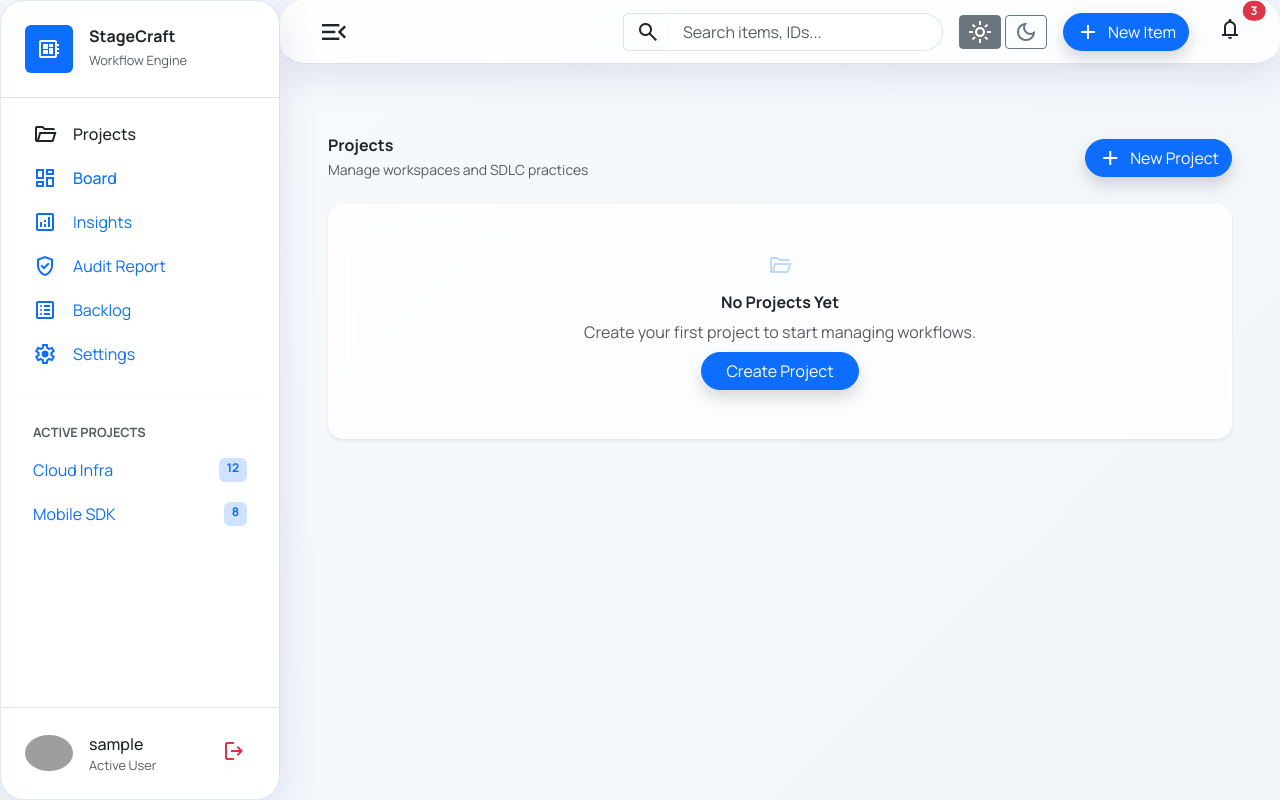
After one commit to sanjay-6727/StageCraft2.0, a Flask app: page /ui/projects in a window 1280 px wide. The commit adds this page. Run offline with Flask 3, Linux system fonts and the light colour scheme; the visitor is signed in with stand-in values (Sample User, id 1); some libraries are stand-ins or nearby versions; grey boxes are pictures that could not be loaded.

Commit message:
Added a new login and compliance features

```diff
--- a/app.py
+++ b/app.py
@@ -6,6 +6,7 @@ from routes import register_routes
 def create_app():
     app = Flask(__name__)
 
+    app.secret_key = 'super_secret_stagecraft_key'
     app.config['SQLALCHEMY_DATABASE_URI'] = 'sqlite:///stagecraft.db'
     app.config['SQLALCHEMY_TRACK_MODIFICATIONS'] = False
 
--- a/routes.py
+++ b/routes.py
@@ -1,5 +1,6 @@
-from flask import request, jsonify, render_template
-from models import db, WorkItem, Artifact, TransitionLog, Comment, CodeFile
+from flask import request, jsonify, render_template, session, redirect, url_for
+from functools import wraps
+from models import db, WorkItem, Artifact, TransitionLog, Comment, CodeFile, User, Project
 from validators import (
     validate_transition,
     can_add_artifact,
@@ -264,7 +265,40 @@ def register_routes(app):
 
 
     # ────────────────────────────────────────────────
-    #  5. Board (kanban-style view)
+    #  4.5. DevOps / CI-CD Pipeline Simulation
+    # ────────────────────────────────────────────────
+    @app.route("/workitems/<int:id>/pipeline/trigger", methods=["POST"])
+    def trigger_pipeline(id):
+        work_item = WorkItem.query.get_or_404(id)
+        if work_item.current_stage != "Implementation":
+            return jsonify({"error": "Pipeline can only be triggered in the Implementation stage"}), 400
+
+        # Auto-supply all required Implementation artifacts to simulate a CI build
+        if not Artifact.query.filter_by(work_item_id=id, stage="Implementation", artifact_type="Unit Test Coverage Report").first():
+            db.session.add(Artifact(work_item_id=id, stage="Implementation", artifact_type="Unit Test Coverage Report", reference="https://ci.devops.internal/coverage/938", comment="Auto-generated by Jenkins CI"))
+
+        if not Artifact.query.filter_by(work_item_id=id, stage="Implementation", artifact_type="Source Code Reference").first():
+            db.session.add(Artifact(work_item_id=id, stage="Implementation", artifact_type="Source Code Reference", reference="fb881d3", comment="Auto-merged PR by GitHub Actions"))
+
+        if not Artifact.query.filter_by(work_item_id=id, stage="Implementation", artifact_type="API Specification").first():
+            db.session.add(Artifact(work_item_id=id, stage="Implementation", artifact_type="API Specification", reference="https://swagger.internal/auto", comment="Auto-generated Swagger spec"))
+
+        # Auto-Transition to Testing
+        log = TransitionLog(
+            work_item_id=id,
+            from_stage="Implementation",
+            to_stage="Testing",
+            reason=None
+        )
+        work_item.current_stage = "Testing"
+
+        db.session.add(log)
+        db.session.commit()
+
+        return jsonify({
+            "message": "CI/CD Pipeline Succeeded. Artifacts auto-generated and item moved straight to Testing.",
+            "new_stage": "Testing"
+        })
     # ────────────────────────────────────────────────
     @app.route("/board", methods=["GET"])
     def stage_board():
@@ -330,16 +364,86 @@ def register_routes(app):
             "failure_origins": failure_origins
         })
 
+    def login_required(f):
+        @wraps(f)
+        def decorated_function(*args, **kwargs):
+            if 'user_id' not in session:
+                return redirect(url_for('ui_login'))
+            return f(*args, **kwargs)
+        return decorated_function
+
+    @app.route("/ui/login", methods=["GET", "POST"])
+    def ui_login():
+        if request.method == "POST":
+            username = request.form.get("username")
+            password = request.form.get("password")
+            user = User.query.filter_by(username=username).first()
+            if user and user.check_password(password):
+                session['user_id'] = user.id
+                session['username'] = user.username
+                return redirect(url_for("ui_board"))
+            return render_template("login.html", error="Invalid credentials")
+        return render_template("login.html")
+
+    @app.route("/ui/register", methods=["GET", "POST"])
+    def ui_register():
+        if request.method == "POST":
+            username = request.form.get("username")
+            password = request.form.get("password")
+            role = request.form.get("role", "Developer")
+            if User.query.filter_by(username=username).first():
+                return render_template("register.html", error="Username already exists")
+            user = User(username=username, role=role)
+            user.set_password(password)
+            db.session.add(user)
+            db.session.commit()
+            session['user_id'] = user.id
+            session['username'] = user.username
+            return redirect(url_for("ui_board"))
+        return render_template("register.html")
+
+    @app.route("/ui/logout")
+    def ui_logout():
+        session.clear()
+        return redirect(url_for("ui_login"))
+
+    @app.route("/ui/projects", methods=["GET", "POST"])
+    @login_required
+    def ui_projects():
+        if request.method == "POST":
+            name = request.form.get("name")
+            description = request.form.get("description")
+            sdlc_practice = request.form.get("sdlc_practice", "Agile")
+            if name:
+                project = Project(name=name, description=description, sdlc_practice=sdlc_practice)
+                db.session.add(project)
+                db.session.commit()
+                return redirect(url_for("ui_projects"))
+        projects = Project.query.order_by(Project.created_at.desc()).all()
+        return render_template("projects.html", projects=projects)
+
     # Optional: UI entry points (if you keep serving templates)
     @app.route("/ui/board")
+    @login_required
     def ui_board():
         return render_template("board.html")
 
     @app.route("/ui/metrics")
+    @login_required
     def ui_metrics():
         return render_template("metrics.html")
 
     @app.route("/ui/editor/<int:id>")
+    @login_required
     def ui_editor(id):
         work_item = WorkItem.query.get_or_404(id)
         return render_template("editor.html", work_item=work_item)
+
+    @app.route("/ui/compliance")
+    @login_required
+    def ui_compliance():
+        items = WorkItem.query.order_by(WorkItem.id.asc()).all()
+        for item in items:
+            item.artifacts_list = Artifact.query.filter_by(work_item_id=item.id).order_by(Artifact.created_at).all()
+            item.history_list = TransitionLog.query.filter_by(work_item_id=item.id).order_by(TransitionLog.transitioned_at).all()
+        return render_template("compliance.html", items=items)
--- a/templates/layout.html
+++ b/templates/layout.html
@@ -1,5 +1,6 @@
 <!doctype html>
 <html lang="en" data-bs-theme="light">
+
 <head>
   <meta charset="utf-8">
   <meta name="viewport" content="width=device-width, initial-scale=1">
@@ -8,10 +9,12 @@
   <title>SDLC Development Board</title>
 
   <!-- Bootstrap 5.3 CSS -->
-  <link href="https://cdn.jsdelivr.net/npm/bootstrap@5.3.3/dist/css/bootstrap.min.css" rel="stylesheet" integrity="sha384-QWTKZyjpPEjISv5WaRU9OFeRpok6YctnYmDr5pNlyT2bRjXh0JMhjY6hW+ALEwIH" crossorigin="anonymous">
+  <link href="https://cdn.jsdelivr.net/npm/bootstrap@5.3.3/dist/css/bootstrap.min.css" rel="stylesheet"
+    integrity="sha384-QWTKZyjpPEjISv5WaRU9OFeRpok6YctnYmDr5pNlyT2bRjXh0JMhjY6hW+ALEwIH" crossorigin="anonymous">
 
   <!-- Google Fonts: Manrope -->
-  <link href="https://fonts.googleapis.com/css2?family=Manrope:wght@300;400;500;600;700;800&display=swap" rel="stylesheet">
+  <link href="https://fonts.googleapis.com/css2?family=Manrope:wght@300;400;500;600;700;800&display=swap"
+    rel="stylesheet">
 
   <!-- Material Symbols -->
   <link href="https://fonts.googleapis.com/icon?family=Material+Symbols+Outlined" rel="stylesheet">
@@ -44,8 +47,8 @@
 
     [data-bs-theme="dark"] {
       --glass-bg: rgba(30, 41, 59, 0.64);
-      --glass-border: rgba(255,255,255,0.10);
-      --glass-shadow: 0 10px 40px rgba(0,0,0,0.45);
+      --glass-border: rgba(255, 255, 255, 0.10);
+      --glass-shadow: 0 10px 40px rgba(0, 0, 0, 0.45);
     }
 
     body {
@@ -76,18 +79,23 @@
       width: 6px;
       height: 6px;
     }
+
     .custom-scrollbar::-webkit-scrollbar-track {
       background: transparent;
     }
+
     .custom-scrollbar::-webkit-scrollbar-thumb {
       background: #94a3b8;
       border-radius: 3px;
     }
+
     [data-bs-theme="dark"] .custom-scrollbar::-webkit-scrollbar-thumb {
       background: #475569;
     }
 
-    button:focus-visible, a:focus-visible, input:focus-visible {
+    button:focus-visible,
+    a:focus-visible,
+    input:focus-visible {
       outline: 2px solid #0d6efd;
       outline-offset: 2px;
     }
@@ -97,14 +105,15 @@
 <body class="d-flex flex-column min-vh-100">
 
   <!-- Sidebar -->
-  <aside class="sidebar bg-white dark:bg-slate-900 border-end border-slate-200 dark:border-slate-800 position-fixed top-0 start-0 h-100 glass overflow-hidden"
-         id="sidebar"
-         style="width: 280px; transform: translateX(0);">
+  <aside
+    class="sidebar bg-white dark:bg-slate-900 border-end border-slate-200 dark:border-slate-800 position-fixed top-0 start-0 h-100 glass overflow-hidden"
+    id="sidebar" style="width: 280px; transform: translateX(0);">
     <div class="d-flex flex-column h-100">
 
       <!-- Brand -->
       <div class="p-4 border-bottom border-slate-200 dark:border-slate-800 d-flex align-items-center gap-3">
-        <div class="bg-primary text-white rounded d-flex align-items-center justify-content-center fs-4" style="width:48px; height:48px;">
+        <div class="bg-primary text-white rounded d-flex align-items-center justify-content-center fs-4"
+          style="width:48px; height:48px;">
           <span class="material-symbols-outlined">developer_board</span>
         </div>
         <div>
@@ -116,38 +125,56 @@
       <!-- Navigation -->
       <nav class="flex-grow-1 p-3 overflow-y-auto custom-scrollbar">
         <ul class="nav flex-column gap-1">
-          <li><a href="#" class="nav-link d-flex align-items-center gap-3 px-3 py-2 active fw-medium"><span class="material-symbols-outlined">dashboard</span> Board</a></li>
-          <li><a href="#" class="nav-link d-flex align-items-center gap-3 px-3 py-2"><span class="material-symbols-outlined">analytics</span> Insights</a></li>
-          <li><a href="#" class="nav-link d-flex align-items-center gap-3 px-3 py-2"><span class="material-symbols-outlined">list_alt</span> Backlog</a></li>
-          <li><a href="#" class="nav-link d-flex align-items-center gap-3 px-3 py-2"><span class="material-symbols-outlined">people</span> Team</a></li>
-          <li><a href="#" class="nav-link d-flex align-items-center gap-3 px-3 py-2"><span class="material-symbols-outlined">settings</span> Settings</a></li>
+          <li><a href="/ui/projects"
+              class="nav-link d-flex align-items-center gap-3 px-3 py-2 fw-medium text-dark hover-bg-primary-subtle"><span
+                class="material-symbols-outlined">folder_open</span> Projects</a></li>
+          <li><a href="/ui/board" class="nav-link d-flex align-items-center gap-3 px-3 py-2 active fw-medium"><span
+                class="material-symbols-outlined">dashboard</span> Board</a></li>
+          <li><a href="/ui/metrics" class="nav-link d-flex align-items-center gap-3 px-3 py-2"><span
+                class="material-symbols-outlined">analytics</span> Insights</a></li>
+          <li><a href="/ui/compliance" class="nav-link d-flex align-items-center gap-3 px-3 py-2"><span
+                class="material-symbols-outlined">verified_user</span> Audit Report</a></li>
+          <li><a href="#" class="nav-link d-flex align-items-center gap-3 px-3 py-2"><span
+                class="material-symbols-outlined">list_alt</span> Backlog</a></li>
+          <li><a href="#" class="nav-link d-flex align-items-center gap-3 px-3 py-2"><span
+                class="material-symbols-outlined">settings</span> Settings</a></li>
         </ul>
 
         <hr class="my-4 border-slate-200 dark:border-slate-700">
 
         <small class="px-3 text-uppercase fw-bold text-muted d-block mb-2">Active Projects</small>
         <ul class="nav flex-column gap-1">
-          <li><a href="#" class="nav-link d-flex justify-content-between px-3 py-2"><span>Cloud Infra</span><span class="badge bg-primary-subtle text-primary">12</span></a></li>
-          <li><a href="#" class="nav-link d-flex justify-content-between px-3 py-2"><span>Mobile SDK</span><span class="badge bg-primary-subtle text-primary">8</span></a></li>
+          <li><a href="#" class="nav-link d-flex justify-content-between px-3 py-2"><span>Cloud Infra</span><span
+                class="badge bg-primary-subtle text-primary">12</span></a></li>
+          <li><a href="#" class="nav-link d-flex justify-content-between px-3 py-2"><span>Mobile SDK</span><span
+                class="badge bg-primary-subtle text-primary">8</span></a></li>
         </ul>
       </nav>
 
       <!-- User -->
       <div class="p-4 border-top border-slate-200 dark:border-slate-800">
         <div class="d-flex align-items-center gap-3">
-          <img src="https://ui-avatars.com/api/?name=Sanjay&background=0d6efd&color=fff" alt="User" class="rounded-circle" width="48" height="48">
+          <img src="https://ui-avatars.com/api/?name={{ session.get('username', 'Guest') }}&background=0d6efd&color=fff"
+            alt="User" class="rounded-circle" width="48" height="48">
           <div class="flex-grow-1 min-w-0">
-            <div class="fw-medium">Sanjay</div>
-            <small class="text-muted d-block text-truncate">Engineering Lead • Chennai</small>
+            <div class="fw-medium text-dark">{{ session.get('username', 'Guest') }}</div>
+            <small class="text-muted d-block text-truncate">Active User</small>
           </div>
-          <button class="btn btn-sm btn-icon"><span class="material-symbols-outlined">more_horiz</span></button>
+          {% if session.get('user_id') %}
+          <a href="/ui/logout" class="btn btn-sm btn-icon text-danger" title="Logout"><span
+              class="material-symbols-outlined">logout</span></a>
+          {% else %}
+          <a href="/ui/login" class="btn btn-sm btn-icon text-primary" title="Login"><span
+              class="material-symbols-outlined">login</span></a>
+          {% endif %}
         </div>
       </div>
     </div>
   </aside>
 
   <!-- Main wrapper -->
-  <div class="flex-grow-1" id="main-wrapper" style="margin-left: 280px; transition: margin-left 0.35s cubic-bezier(0.4, 0, 0.2, 1);">
+  <div class="flex-grow-1" id="main-wrapper"
+    style="margin-left: 280px; transition: margin-left 0.35s cubic-bezier(0.4, 0, 0.2, 1);">
 
     <!-- Header -->
     <header class="navbar navbar-expand-lg glass border-bottom sticky-top z-2">
@@ -172,14 +199,17 @@
           <!-- Search -->
           <div class="d-none d-md-block" style="width: 320px;">
             <div class="input-group">
-              <span class="input-group-text bg-transparent border-end-0"><span class="material-symbols-outlined">search</span></span>
-              <input type="search" class="form-control border-start-0 rounded-pill rounded-start-0" placeholder="Search items, IDs...">
+              <span class="input-group-text bg-transparent border-end-0"><span
+                  class="material-symbols-outlined">search</span></span>
+              <input type="search" class="form-control border-start-0 rounded-pill rounded-start-0"
+                placeholder="Search items, IDs...">
             </div>
           </div>
 
           <!-- Theme buttons -->
           <div class="d-flex gap-1">
-            <button id="btnLight" class="btn btn-sm btn-outline-secondary theme-btn active d-flex align-items-center gap-1">
+            <button id="btnLight"
+              class="btn btn-sm btn-outline-secondary theme-btn active d-flex align-items-center gap-1">
               <span class="material-symbols-outlined">light_mode</span>
             </button>
             <button id="btnDark" class="btn btn-sm btn-outline-secondary theme-btn d-flex align-items-center gap-1">
@@ -188,7 +218,8 @@
           </div>
 
           <!-- New Item -->
-          <button class="btn btn-primary rounded-pill d-flex align-items-center gap-2 shadow" data-bs-toggle="modal" data-bs-target="#createModal">
+          <button class="btn btn-primary rounded-pill d-flex align-items-center gap-2 shadow" data-bs-toggle="modal"
+            data-bs-target="#createModal">
             <span class="material-symbols-outlined">add</span> New Item
           </button>
 
@@ -209,7 +240,9 @@
   </div>
 
   <!-- Bootstrap JS -->
-  <script src="https://cdn.jsdelivr.net/npm/bootstrap@5.3.3/dist/js/bootstrap.bundle.min.js" integrity="sha384-YvpcrYf0tY3lHB60NNkmXc5s9fDVZLESaAA55NDzOxhy9GkcIdslK1eN7N6jIeHz" crossorigin="anonymous"></script>
+  <script src="https://cdn.jsdelivr.net/npm/bootstrap@5.3.3/dist/js/bootstrap.bundle.min.js"
+    integrity="sha384-YvpcrYf0tY3lHB60NNkmXc5s9fDVZLESaAA55NDzOxhy9GkcIdslK1eN7N6jIeHz"
+    crossorigin="anonymous"></script>
 
   <!-- Sidebar logic -->
   <script>
@@ -329,4 +362,5 @@
   </script>
 
 </body>
+
 </html>
--- /dev/null
+++ b/templates/projects.html
@@ -0,0 +1,105 @@
+{% extends "layout.html" %}
+{% block content %}
+<div class="container-fluid px-4 py-5">
+    <div class="d-flex justify-content-between align-items-center mb-4">
+        <div>
+            <h3 class="fw-bold mb-1 text-dark">Projects</h3>
+            <div class="text-muted small">Manage workspaces and SDLC practices</div>
+        </div>
+        <button class="btn btn-primary rounded-pill d-flex align-items-center gap-2 shadow" data-bs-toggle="modal"
+            data-bs-target="#createProjectModal">
+            <span class="material-symbols-outlined">add</span> New Project
+        </button>
+    </div>
+
+    <!-- Projects Grid -->
+    <div class="row g-4">
+        {% for project in projects %}
+        <div class="col-12 col-md-6 col-lg-4">
+            <div class="glass p-4 rounded-4 shadow-sm h-100 position-relative d-flex flex-column hover-lift">
+                <style>
+                    .hover-lift {
+                        transition: transform 0.2s ease, box-shadow 0.2s ease;
+                    }
+
+                    .hover-lift:hover {
+                        transform: translateY(-3px);
+                        box-shadow: 0 15px 30px rgba(0, 0, 0, 0.1);
+                    }
+                </style>
+                <div class="d-flex justify-content-between align-items-start mb-3">
+                    <h5 class="fw-bold mb-0 text-dark">{{ project.name }}</h5>
+                    <span
+                        class="badge bg-primary-subtle text-primary border border-primary-subtle rounded-pill px-3 py-1 fw-bold">{{
+                        project.sdlc_practice }}</span>
+                </div>
+                <p class="text-muted small mb-4 flex-grow-1">{{ project.description or 'No description provided.' }}</p>
+                <div
+                    class="d-flex justify-content-between align-items-center mt-auto border-top border-secondary border-opacity-10 pt-3">
+                    <small class="text-muted d-flex align-items-center"><span
+                            class="material-symbols-outlined fs-6 me-1 opacity-75">calendar_today</span> {{
+                        project.created_at.strftime('%Y-%m-%d') if project.created_at else 'N/A' }}</small>
+                    <a href="/ui/board?project_id={{ project.id }}"
+                        class="btn btn-sm btn-outline-dark rounded-pill fw-medium px-3">Open Board</a>
+                </div>
+            </div>
+        </div>
+        {% else %}
+        <div class="col-12">
+            <div class="glass p-5 text-center text-muted rounded-4 shadow-sm">
+                <span class="material-symbols-outlined display-1 opacity-25 mb-3 text-primary">folder_open</span>
+                <h4 class="fw-bold mb-2 text-dark">No Projects Yet</h4>
+                <p>Create your first project to start managing workflows.</p>
+                <button class="btn btn-primary rounded-pill px-4 mt-2 shadow" data-bs-toggle="modal"
+                    data-bs-target="#createProjectModal">Create Project</button>
+            </div>
+        </div>
+        {% endfor %}
+    </div>
+</div>
+
+<!-- Create Project Modal -->
+<div class="modal fade" id="createProjectModal" tabindex="-1" aria-hidden="true">
+    <div class="modal-dialog modal-dialog-centered">
+        <div class="modal-content glass shadow-lg border-0 rounded-4">
+            <div class="modal-header border-0 pb-0 pt-4 px-4">
+                <h5 class="modal-title fw-bold text-dark">Create New Project</h5>
+                <button type="button" class="btn-close" data-bs-dismiss="modal" aria-label="Close"></button>
+            </div>
+            <div class="modal-body p-4">
+                <form method="POST" action="/ui/projects">
+                    <div class="mb-3">
+                        <label class="form-label fw-medium text-dark">Project Name <span
+                                class="text-danger">*</span></label>
+                        <input type="text" name="name" class="form-control rounded-3 border-secondary-subtle" required
+                            placeholder="e.g. Genesis">
+                    </div>
+                    <div class="mb-3">
+                        <label class="form-label fw-medium text-dark">SDLC Practice</label>
+                        <select name="sdlc_practice" class="form-select rounded-3 border-secondary-subtle">
+                            <option value="Agile">Agile / Scrum</option>
+                            <option value="Waterfall">Waterfall</option>
+                            <option value="DevOps">DevOps CI/CD</option>
+                            <option value="Kanban">Kanban</option>
+                            <option value="Spiral">Spiral Model</option>
+                        </select>
+                        <div class="form-text small text-muted">Defines the methodology governing the process engine.
+                        </div>
+                    </div>
+                    <div class="mb-4">
+                        <label class="form-label fw-medium text-dark">Description</label>
+                        <textarea name="description" class="form-control rounded-3 border-secondary-subtle" rows="3"
+                            placeholder="Overview of the project..."></textarea>
+                    </div>
+                    <div class="d-flex justify-content-end gap-2 mt-4">
+                        <button type="button" class="btn btn-light rounded-pill px-4"
+                            data-bs-dismiss="modal">Cancel</button>
+                        <button type="submit" class="btn btn-primary rounded-pill px-4 fw-bold shadow-sm">Create
+                            Project</button>
+                    </div>
+                </form>
+            </div>
+        </div>
+    </div>
+</div>
+{% endblock %}
```
Also changed, not shown: models.py (+11 -0 lines), templates/board.html (+28 -0 lines), templates/compliance.html (added, +203 -0 lines), templates/login.html (added, +76 -0 lines), templates/register.html (added, +93 -0 lines).
